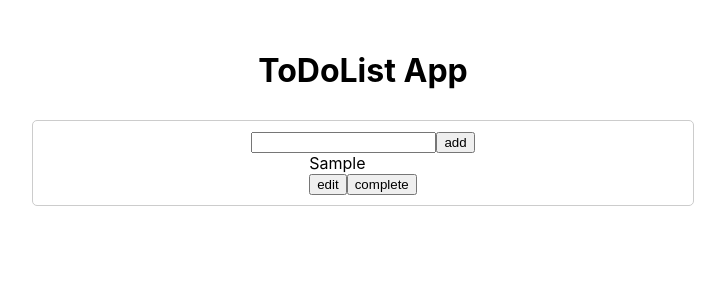
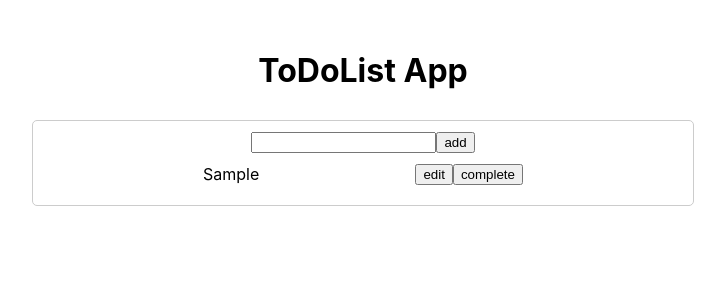
Before and after one commit to hedieh-heydari/ReactToDoApp, a React (Create React App) app: page / in a window 1280 px wide. Both pictures are taken after typing "Sample" into the empty fields and a click on the button "add". Shown: the top 300 px of the page, without its empty margins (287-1012 px from the left). Built offline with nearby package versions, Linux system fonts and the light colour scheme.

Commit message:
added style to add todo

```diff
--- a/src/App.css
+++ b/src/App.css
@@ -22,3 +22,10 @@
   border-radius: 5px;
   padding: 10px;
 }
+.todo{
+  display: flex;
+  justify-content: space-between;
+  align-items: center;
+  width: 20rem;
+  margin: 10px;
+}
--- a/src/Components/Todo.js
+++ b/src/Components/Todo.js
@@ -1,10 +1,10 @@
-const Todo = ({ todo }) => {
+const Todo = ({ todo, onComplete}) => {
     return (
-        <div key={todo.id}>
+        <div className="todo">
             <div>{todo.text}</div>
             <div>
                 <button>edit</button>
-                <button>complete</button>
+                <button onClick={onComplete}>complete</button>
             </div>
         </div>
     );
--- a/src/Components/TodoApp.js
+++ b/src/Components/TodoApp.js
@@ -14,10 +14,14 @@ const TodoApp = () => {
         setTodos([...todos, newTodo])
         console.log(todos)
     }
+    const completeTodo = (id) => {
+        console.log(id)
+
+    }
     return (
         <div className="container">
             <ToDoForm addTodoHandler={addTodoHandler} />
-            <ToDoList todos={todos} />
+            <ToDoList todos={todos} onComplete={completeTodo} />
         </div>
     );
 }
--- a/src/Components/TodoList.js
+++ b/src/Components/TodoList.js
@@ -1,15 +1,14 @@
 import Todo from "./Todo";
 
-const ToDoList = ({ todos }) => {
+const ToDoList = ({ todos, onComplete }) => {
 
   const renderTodos = () => {
     if (todos.length === 0) return <p>add todo!</p>;
-    return (
-      todos.map((todo) => {
-      return (
-        <Todo key={todo.id} todo={todo} />
-      );
-    }))
+
+    return todos.map((todo) => {
+      return <Todo key={todo.id} todo={todo}
+      onComplete={() => onComplete(todo.id)} />
+    })
   }
 
   return <div> {renderTodos()}</div>
```
